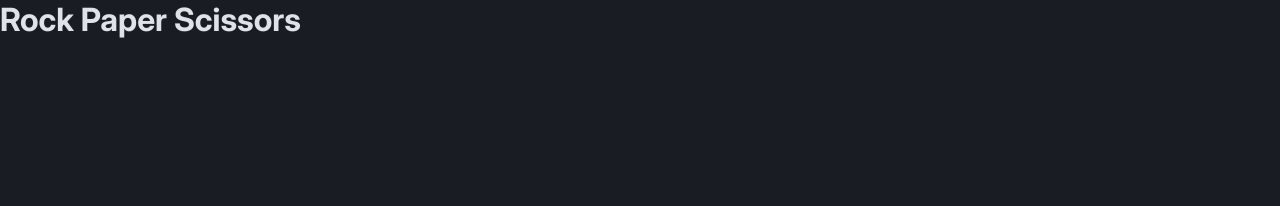
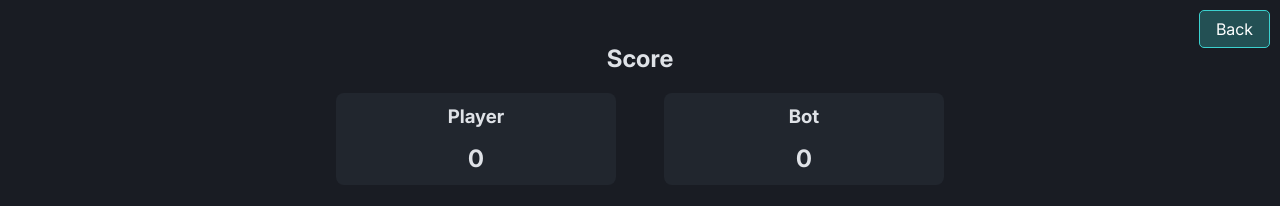
Before and after one commit to federicovictoria/nano-play, a website built with Vite: page index.html in a window 1280 px wide. Both pictures are taken after a click on the button "Play". Built offline with nearby package versions, Linux system fonts and the light colour scheme.

Commit message:
feat(uiRPS): init RPS game, add back button and score

```diff
--- /dev/null
+++ b/src/games/components/backButton/back.js
@@ -0,0 +1,10 @@
+import style from './back.module.css';
+
+
+export function backButton() {
+    const backButton = document.createElement("button");
+    backButton.classList.add(style.backButton);
+    backButton.id = "back-button";
+    backButton.textContent = "Back";
+    return backButton.outerHTML;
+}
--- /dev/null
+++ b/src/games/components/backButton/back.module.css
@@ -0,0 +1,22 @@
+
+.backButton {
+    position: absolute;
+    background-color: #3bd1cf49;
+    border: 1px solid #3bd1cf;
+    border-radius: 5px;
+    top: 10px;
+    right: 10px;
+    padding: 8px 16px;
+    font-size: 16px;
+    cursor: pointer;
+    color: #fff;
+    transition: transform 0.2s ease,
+    color 0.3s ease,
+     background-color 0.3s ease;
+}
+
+.backButton:hover {
+    color: #191c23;
+    transform: scale(1.1);
+    background-color: #3bd1cf;
+}
--- /dev/null
+++ b/src/games/rps/models/score.js
@@ -0,0 +1,36 @@
+
+export class Score {
+    static instance = null;
+
+    userScore = 0;
+    botScore = 0;
+
+    constructor() {
+        if (Score.instance) {
+            return Score.instance;
+        }
+        return Score.instance = this;
+
+    }
+
+    gerUserScore() {
+        return this.userScore;
+    }
+
+    getBotScore() {
+        return this.botScore;
+    }
+
+    setUserScore(points) {
+        this.userScore = points;
+    }
+
+    setBotScore(points) {
+        this.botScore = points;
+    }
+
+    resetScore() {
+        this.userScore = 0;
+        this.botScore = 0;
+    }
+}
--- a/src/games/rps/rps.css
+++ b/src/games/rps/rps.css
@@ -0,0 +1,37 @@
+
+.rpsSectionScore {
+    padding: 32px;
+    display: flex;
+    flex-direction: column;
+    align-items: center;
+    justify-content: center;
+    gap: 0.5rem;
+}
+
+.rpsSectionScore h2 {
+    margin: 12px 0;
+    font-size: 1.5rem;
+    font-weight: bold;
+    color: var(--text-color);
+}
+.rpsScore {
+    display: flex;
+    justify-content: space-between;
+    gap: 48px;
+}
+
+.rpsScorePlayer,.rpsScoreBot {
+    display: flex;
+    flex-direction: column;
+    align-items: center;
+    width: 280px;
+    padding: 12px;
+    background-color: #21262e;
+    border-radius: 8px;
+    gap: 16px;
+    p {
+        font-size: 24px;
+        font-weight: bold;
+        color: var(--text-color);
+    }
+}
--- a/src/games/rps/rpsController.js
+++ b/src/games/rps/rpsController.js
@@ -1,6 +1,9 @@
+import { Score } from "./models/score";
+import { rpsview } from "./rpsView";
+
+// get instance of score
+const score = new Score();
 
 export function rpsStart(app) {
-    app.innerHTML = `
-    <h1>Rock Paper Scissors</h1>
-    `
+    app.innerHTML = rpsview();
 }
--- a/src/games/rps/rpsView.js
+++ b/src/games/rps/rpsView.js
@@ -0,0 +1,42 @@
+import "./rps.css";
+import { backButton } from "../components/backButton/back";
+
+
+export function rpsview() {
+    const rpsContainer = document.createElement("div");
+    rpsContainer.classList.add("rpsContainer");
+
+    const rpsHeader = document.createElement("header");
+    rpsHeader.classList.add("rpsHeader");
+    rpsHeader.innerHTML = `
+    ${backButton()}
+
+    `
+
+    rpsContainer.appendChild(rpsHeader);
+
+    const rpsMain = document.createElement("main");
+    rpsMain.classList.add("rpsMain");
+
+    rpsMain.innerHTML = `
+    <section class="rpsSectionScore">
+        <h2>Score</h2>
+        <div class="rpsScore">
+            <div class="rpsScorePlayer">
+                <h3>Player</h3>
+                <p>0</p>
+            </div>
+            <div class="rpsScoreBot">
+                <h3>Bot</h3>
+                <p>0</p>
+            </div>
+        </div>
+    </section>
+    `
+
+    rpsContainer.appendChild(rpsMain);
+
+
+    return rpsContainer.outerHTML
+
+}
--- a/src/main/ApppControler.js
+++ b/src/main/ApppControler.js
@@ -33,8 +33,13 @@ function events() {
   document.addEventListener("click", (e) => {
     const { target } = e;
 
+    if (target.matches("#back-button")) {
+      appState.setView("home");
+    }
+
     if (target.matches("#rps")) {
       appState.setView("rps");
     }
+
   })
 }
--- a/src/main/main.css
+++ b/src/main/main.css
@@ -25,6 +25,7 @@ body {
 }
 
 #app {
+    position: relative;
     margin: 0 auto;
     min-width: 1200px;
     max-width: 1440px;
```
Also changed, not shown: src/games/rps/models/player.js (added, +29 -0 lines), src/games/rps/rpsModels.js (deleted).
